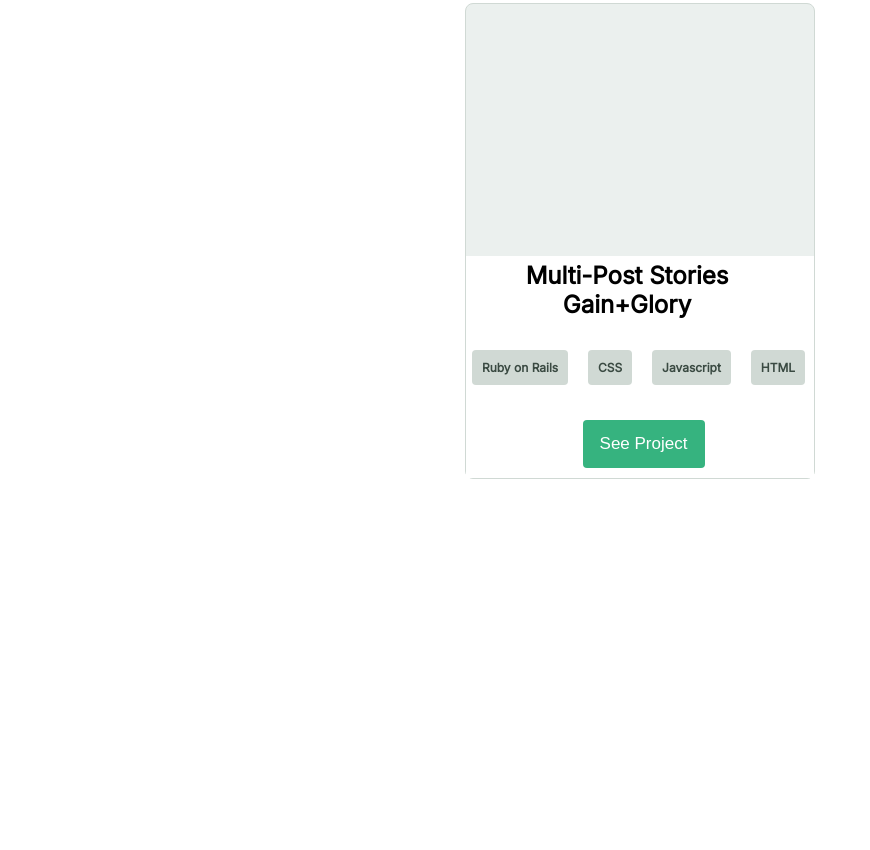
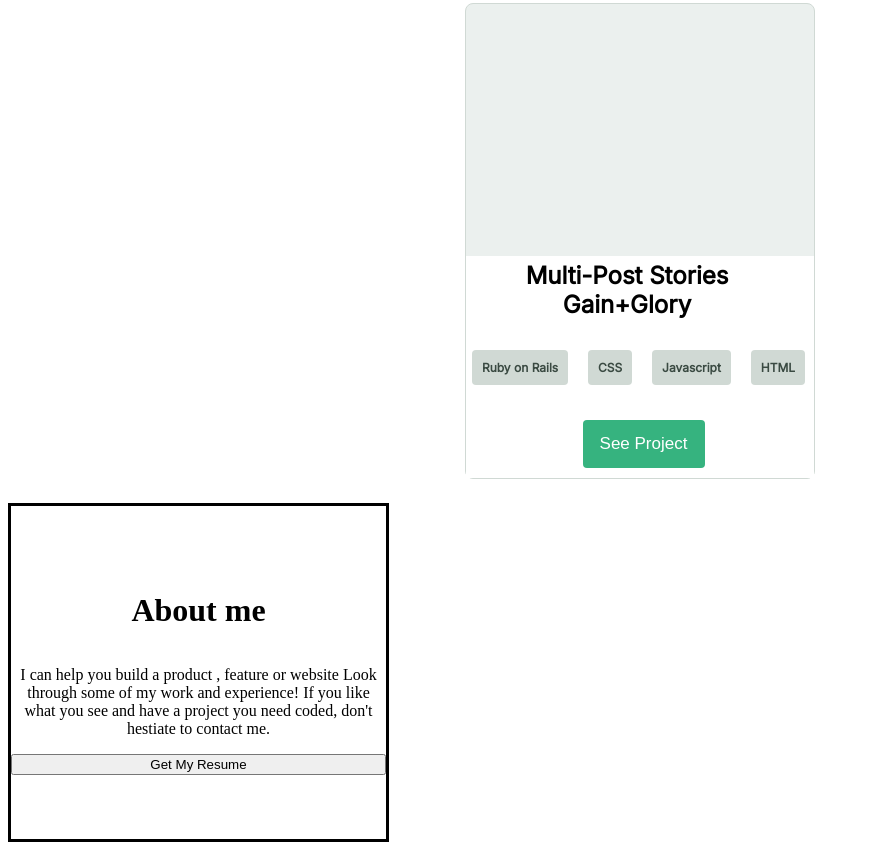
Before and after one commit to OnlyUnknown/portfolio-mobile-first, a website: page index.html in a window 1280 px wide. Shown: the part 3912-4762 px from the top of the page, without its empty margins (0-870 px from the left). Before the commit the page ends 4423 px from the top, so only its background shows below. Drawn offline with Linux system fonts and the light colour scheme.

Commit message:
about me sectiond has been added

```diff
--- a/Style.css
+++ b/Style.css
@@ -179,3 +179,15 @@
   border: transparent;
 
 }
+
+.about-container{
+  display: flex;
+  flex-direction: column;
+  justify-content: center;
+  width: 375px;
+  height: 333px;
+ border: solid black;
+}
+.about-container{
+  text-align: center;
+}
--- a/index.html
+++ b/index.html
@@ -132,8 +132,14 @@
           <div class="button-p"><button>See Project</button></div>
       </div> </div>
     </div>
-
-
 </section>
+<sectio>
+    <div class="about-container">
+        <h1>About me</h1>
+        <p> I can help you build a product , feature or website Look through some of my work and experience! If you like what you see and have a project you need coded,
+            don't hestiate to contact me.</p>
+            <button class="resume-but">Get My Resume</button>
+    </div>
+</sectio>
 </body>
 </html>
```
Also changed, not shown: about-me-back.jpeg (added), illustration 1- about me-mobile.svg (added), illustration- about me- mobile.svg (added).
